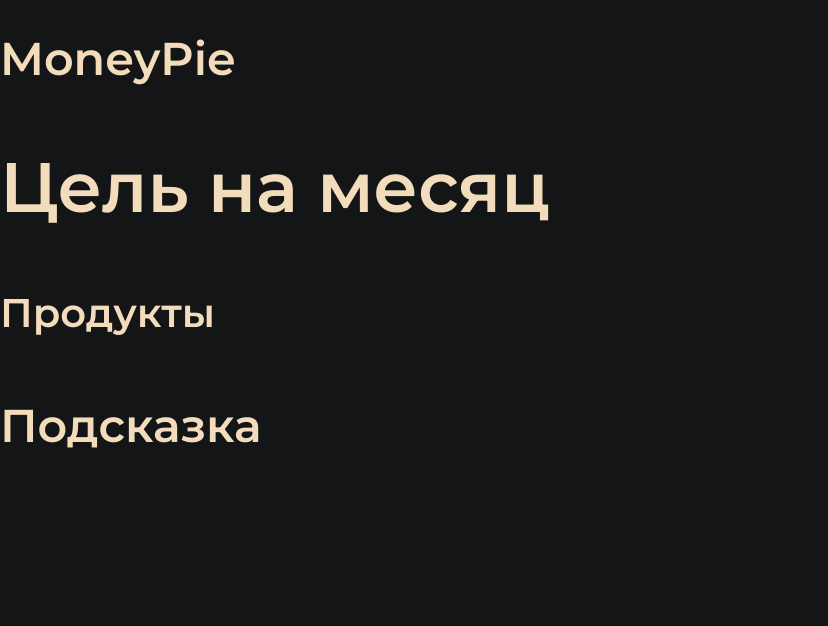
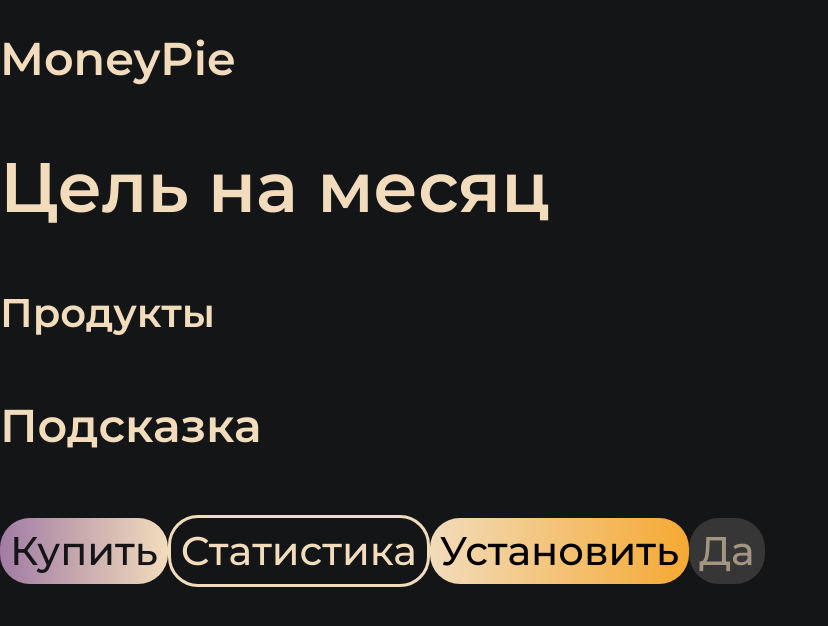
Before and after one commit to money-pie/frontend, a Next.js app: page / in a window 1280 px wide. Shown: the top 626 px of the page, without its empty margins (0-828 px from the left). Built offline with nearby package versions, Linux system fonts and the light colour scheme.

Commit message:
feat: add button component

```diff
--- /dev/null
+++ b/components/Button/Button.module.css
@@ -0,0 +1,65 @@
+@import url("/styles/globals.css");
+
+.button {
+  cursor: pointer;
+
+  transition: all 0.2s ease;
+
+  border: none;
+  box-shadow: 10px 20px 21px var(--base-strong-shadow);
+
+  font-size: 40px;
+}
+
+.button:active {
+  transform: scale(0.92);
+
+  color: var(--base-weak);
+}
+
+.premium {
+  color: var(--base-strong);
+  background: var(--fancy-complement-weak);
+}
+
+.premium:hover {
+  border: 3px solid var(--accent-weak);
+  background: var(--fancy-complement-weak-reversed);
+}
+
+.premium:active {
+  color: var(--complement-strong);
+  border: 3px solid var(--complement-strong);
+}
+
+.ghost {
+  color: var(--accent-weak);
+  border: 3px solid var(--accent-weak);
+  background: none;
+}
+
+.ghost:hover {
+  transition: all 0.4s ease;
+
+  color: var(--base-strong);
+  background: var(--accent-weak);
+}
+
+.casual {
+  background: var(--fancy-accent-weak);
+}
+
+.casual:hover {
+  border: 3px solid var(--accent-weak);
+  background: var(--fancy-accent-weak-reversed);
+}
+
+.ordinary {
+  color: var(--faint-weak);
+  background: var(--faint-strong);
+}
+
+.ordinary:hover {
+  color: var(--accent-weak);
+  border: 3px solid var(--accent-weak);
+}
--- /dev/null
+++ b/components/Button/Button.tsx
@@ -0,0 +1,22 @@
+import cn from "classnames";
+import { ButtonProps } from "./Button.props";
+import styles from "./Button.module.css";
+
+function Button({ appearance, children, className, btnType, ...props }: ButtonProps): JSX.Element {
+  return (
+    <button
+      type={btnType}
+      className={cn(styles.button, className, {
+        [styles.premium]: appearance === "premium",
+        [styles.ghost]: appearance === "ghost",
+        [styles.casual]: appearance === "casual",
+        [styles.ordinary]: appearance === "ordinary",
+      })}
+      {...props}
+    >
+      {children}
+    </button>
+  );
+}
+
+export default Button;
--- a/pages/index.tsx
+++ b/pages/index.tsx
@@ -1,6 +1,7 @@
 import Head from "next/head";
 import styles from "../styles/Home.module.css";
 import Htag from "../components/Htag/Htag";
+import Button from "../components/Button/Button";
 
 export default function Home(): JSX.Element {
   return (
@@ -9,6 +10,19 @@ export default function Home(): JSX.Element {
       <Htag tag="h2">Цель на месяц</Htag>
       <Htag tag="h3">Продукты</Htag>
       <Htag tag="h4">Подсказка</Htag>
+
+      <Button appearance="premium" className="rounded" btnType="button">
+        Купить
+      </Button>
+      <Button appearance="ghost" className="rounded" btnType="button">
+        Статистика
+      </Button>
+      <Button appearance="casual" className="rounded" btnType="button">
+        Установить
+      </Button>
+      <Button appearance="ordinary" className="rounded" btnType="button">
+        Да
+      </Button>
     </div>
   );
 }
```
Also changed, not shown: components/Button/Button.props.ts (added, +8 -0 lines), 1 other file (tests, documents, lock files or other folders).
